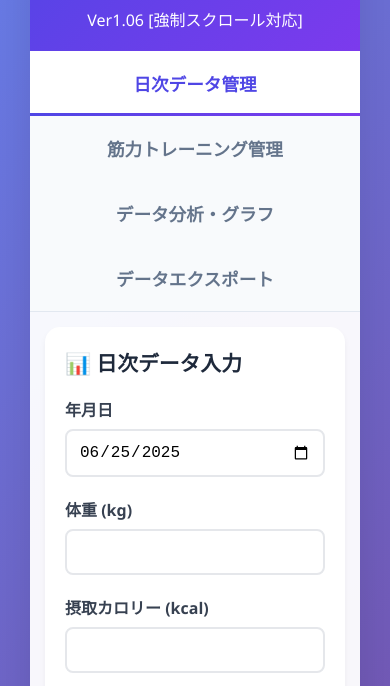
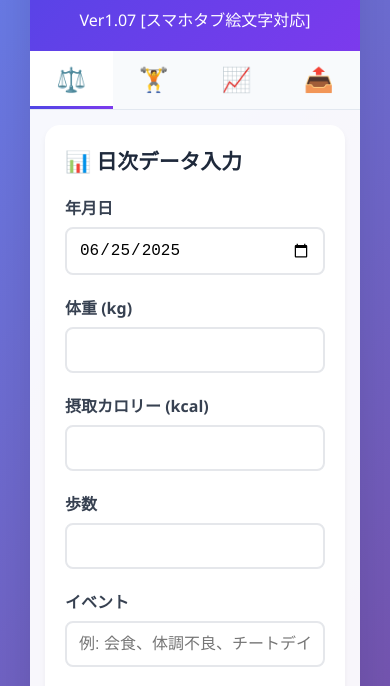
Before and after one commit to takanamiyuta/my-weight-app, a website: page index.html in a window 390 px wide. Shown: the part 145-831 px from the top of the page. Drawn offline with nearby package versions, Linux system fonts and the light colour scheme; no server answers.

Commit message:
Update index.html

```diff
--- a/index.html
+++ b/index.html
@@ -79,6 +79,14 @@
         .tab:hover:not(.active) {
             background: #f1f5f9;
             color: #475569;
+        }
+
+        .tab .desktop-text {
+            display: inline;
+        }
+
+        .tab .mobile-text {
+            display: none;
         }
 
         .tab-content {
@@ -308,7 +316,20 @@
             }
 
             .tabs {
-                flex-direction: column;
+                flex-direction: row; /* 横並びに戻す */
+            }
+
+            .tab {
+                padding: 15px 5px; /* パディングを調整 */
+                font-size: 1.5rem; /* 絵文字用にサイズアップ */
+            }
+
+            .tab .desktop-text {
+                display: none; /* デスクトップテキストを非表示 */
+            }
+
+            .tab .mobile-text {
+                display: inline; /* モバイル絵文字を表示 */
             }
 
             .tab-content {
@@ -402,14 +423,26 @@
     <div class="container">
         <div class="header">
             <h1>💪 俺の大会までの道のり</h1>
-            <p>Ver1.06 [強制スクロール対応]</p>
+            <p>Ver1.07 [スマホタブ絵文字対応]</p>
         </div>
 
         <div class="tabs">
-            <button class="tab active" onclick="showTab('daily')">日次データ管理</button>
-            <button class="tab" onclick="showTab('training')">筋力トレーニング管理</button>
-            <button class="tab" onclick="showTab('analysis')">データ分析・グラフ</button>
-            <button class="tab" onclick="showTab('export')">データエクスポート</button>
+            <button class="tab active" onclick="showTab('daily')">
+                <span class="desktop-text">日次データ管理</span>
+                <span class="mobile-text">⚖️</span>
+            </button>
+            <button class="tab" onclick="showTab('training')">
+                <span class="desktop-text">筋力トレーニング管理</span>
+                <span class="mobile-text">🏋️</span>
+            </button>
+            <button class="tab" onclick="showTab('analysis')">
+                <span class="desktop-text">データ分析・グラフ</span>
+                <span class="mobile-text">📈</span>
+            </button>
+            <button class="tab" onclick="showTab('export')">
+                <span class="desktop-text">データエクスポート</span>
+                <span class="mobile-text">📤</span>
+            </button>
         </div>
 
         <div id="status-message"></div>
```
